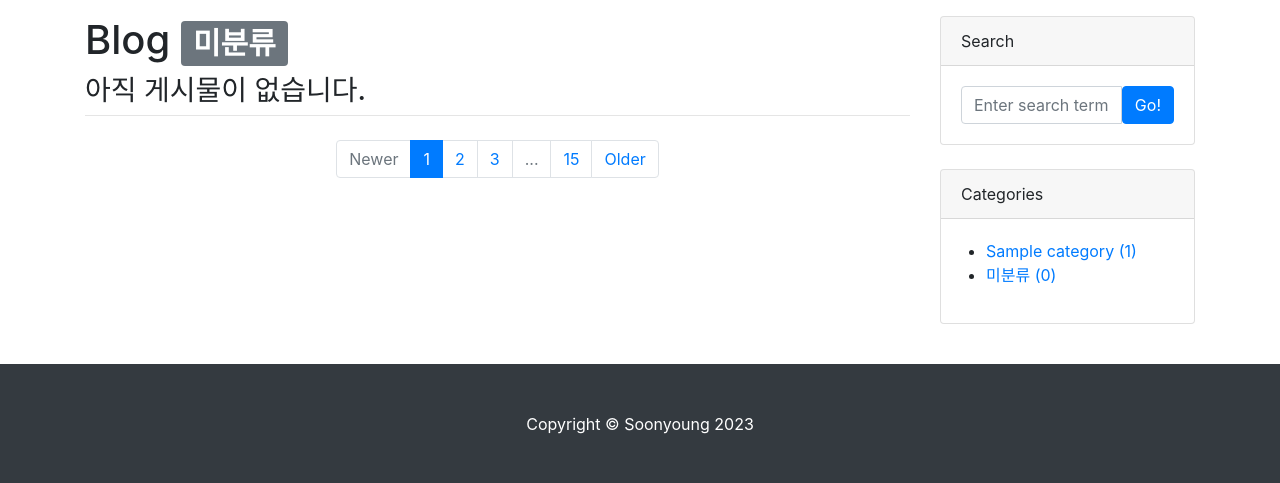
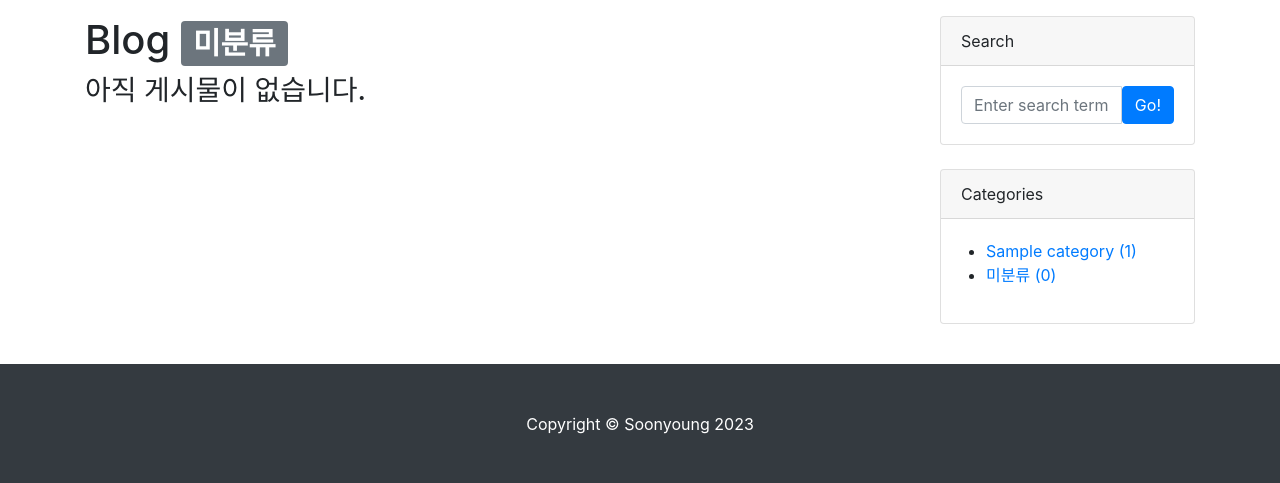
Before and after one commit to soonyoung-hwang/Blog-Django-Bootstrap, a Django app: page /blog/category/no_category in a window 1280 px wide. Shown: the part 56-539 px from the top of the page. Run offline with Django 4.2, Linux system fonts and the light colour scheme; tables that the repository leaves empty hold one stand-in row (values such as "Sample post"); some libraries are stand-ins or nearby versions.

Commit message:
Pagination 기능 구현하기 (#70)
* feat: Change pagination design

* feat: Implement pagination

```diff
--- a/blog/templates/blog/post_list.html
+++ b/blog/templates/blog/post_list.html
@@ -56,18 +56,27 @@
 {% else %}
 <h3>아직 게시물이 없습니다.</h3>
 {% endif %}
+{% if is_paginated %}
 <!-- Pagination-->
-<nav aria-label="Pagination">
-    <hr class="my-0" />
-    <ul class="pagination justify-content-center my-4">
-        <li class="page-item disabled"><a class="page-link" href="#" tabindex="-1" aria-disabled="true">Newer</a></li>
-        <li class="page-item active" aria-current="page"><a class="page-link" href="#!">1</a></li>
-        <li class="page-item"><a class="page-link" href="#!">2</a></li>
-        <li class="page-item"><a class="page-link" href="#!">3</a></li>
-        <li class="page-item disabled"><a class="page-link" href="#!">...</a></li>
-        <li class="page-item"><a class="page-link" href="#!">15</a></li>
-        <li class="page-item"><a class="page-link" href="#!">Older</a></li>
-    </ul>
-</nav>
-
+<ul class="pagination justify-content-center my-4">
+    {% if page_obj.has_next %}
+    <li class="page-item">
+        <a class="page-link" href="?page={{page_obj.next_page_number}}">&larr; Older</a>
+    </li>
+    {% else %}
+    <li class="page-item disabled">
+        <a class="page-link" href="#">&larr; Older</a>
+    </li>
+    {% endif %}
+    {% if page_obj.has_previous %}
+    <li class="page-item">
+        <a class="page-link" href="?page={{page_obj.previous_page_number}}">Newer &rarr;</a>
+    </li>
+    {% else %}
+    <li class="page-item disabled">
+        <a class="page-link" href="#">Newer &rarr;</a>
+    </li>
+    {% endif %}
+</ul>
+{% endif %}
 {% endblock %}
--- a/blog/views.py
+++ b/blog/views.py
@@ -10,6 +10,7 @@ from django.utils.text import slugify
 class PostList(ListView):
     model = Post
     ordering = "-pk"
+    paginate_by = 5
 
     def get_context_data(self, **kwargs):
         context = super(PostList, self).get_context_data()
```
